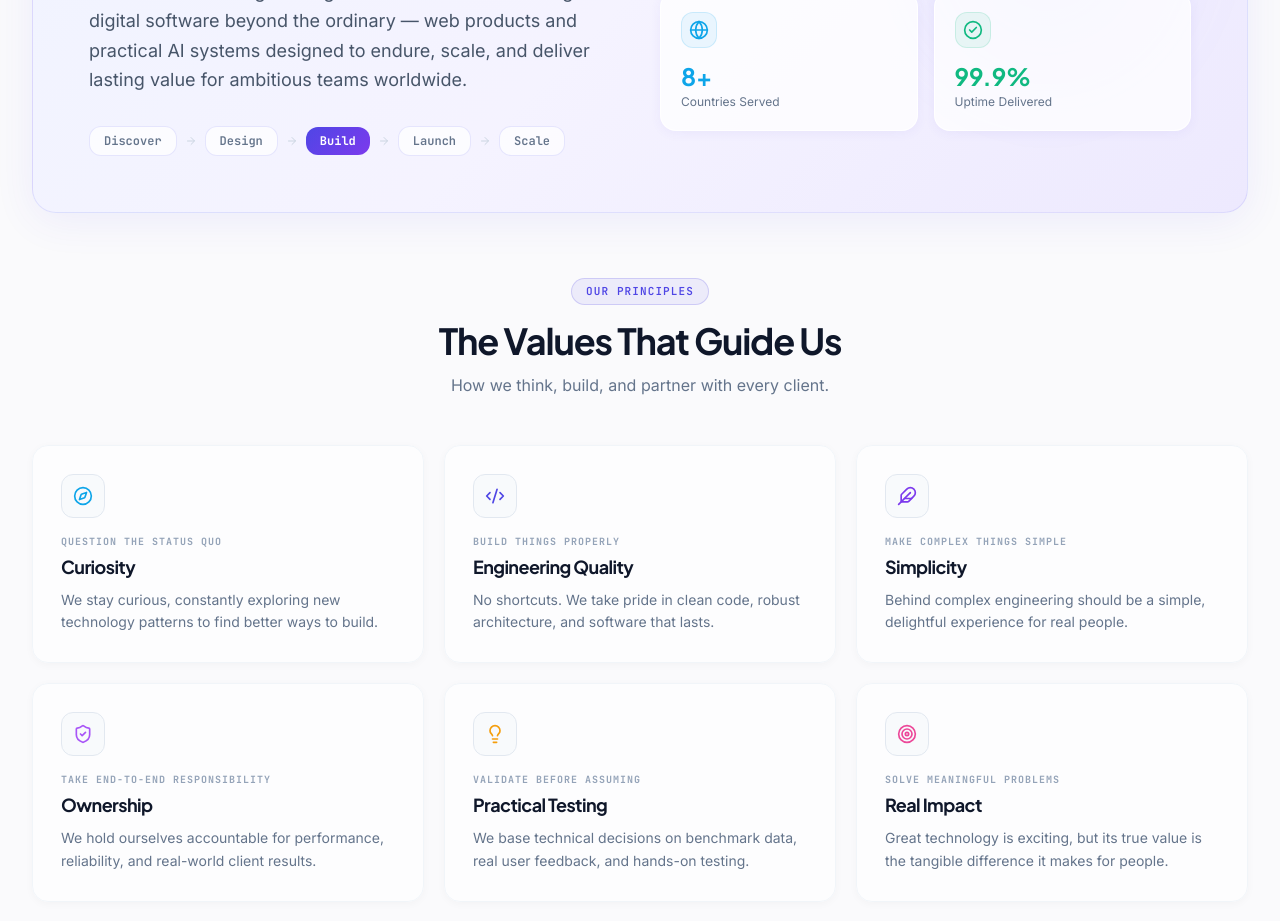
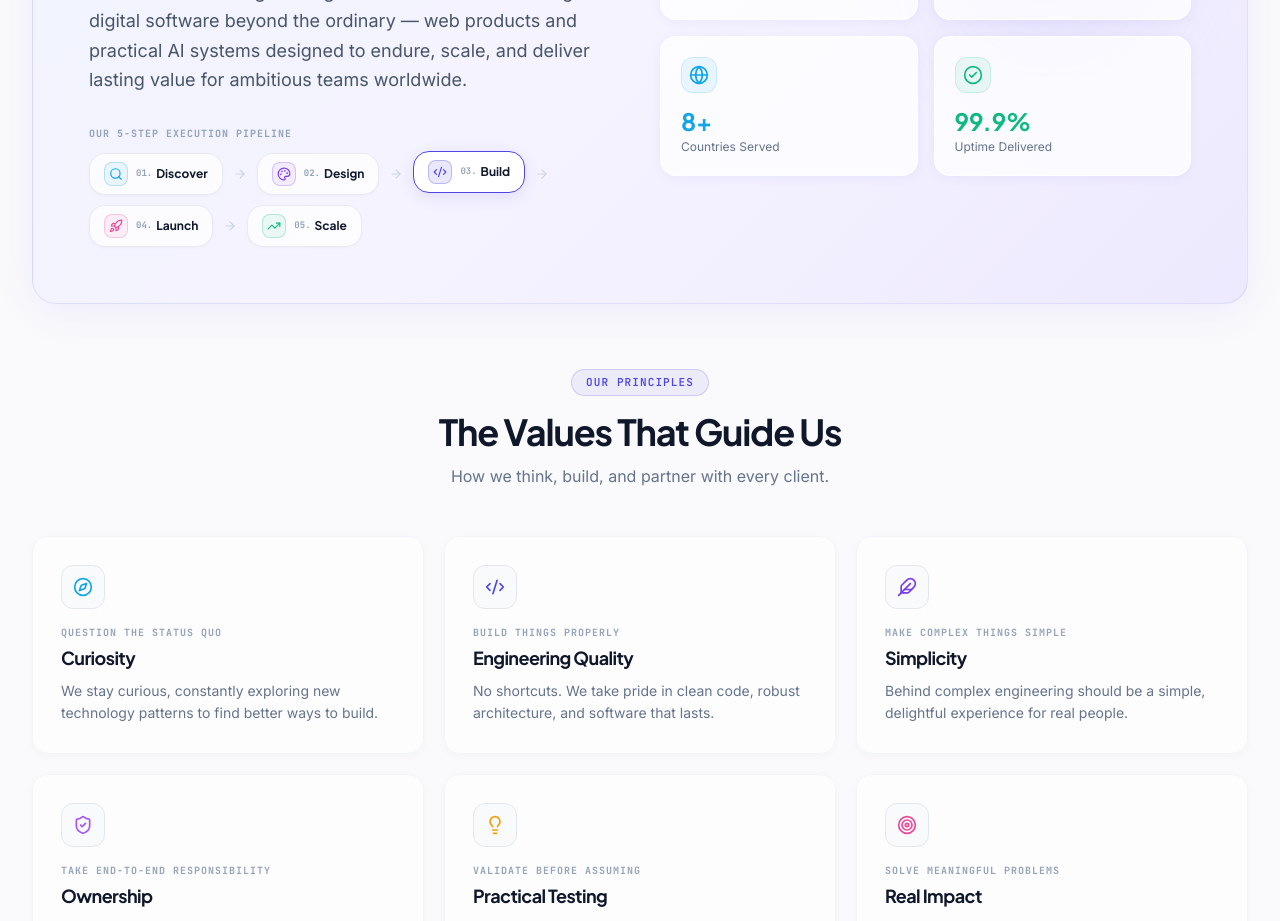
Before and after one commit to navaniish/NexovTech, a React (Vite) app: page / in a window 1280 px wide. Shown: the part 1220-2141 px from the top of the page. Built offline with nearby package versions, Linux system fonts and the light colour scheme; a web font is replaced by a local one.

Commit message:
Transform Discover-Design-Build-Launch-Scale into an interactive 5-step color-coded execution pipeline

```diff
--- a/src/components/AboutSection.tsx
+++ b/src/components/AboutSection.tsx
@@ -2,7 +2,7 @@ import React, { useState } from 'react';
 import { COMPANY_VALUES, TIMELINE_DATA } from '../data/portfolioData';
 import {
   ShieldCheck, Compass, Code2, Feather, Target, Lightbulb,
-  Users, Globe, Zap, ArrowRight, CheckCircle2
+  Users, Globe, Zap, ArrowRight, CheckCircle2, Search, Palette, Rocket, TrendingUp
 } from 'lucide-react';
 
 /* Value colour + icon identity */
@@ -33,6 +33,14 @@ const valueMeta: Record<string, { color: string; bg: string; border: string; ico
   },
 };
 
+const PROCESS_STEPS = [
+  { step: '01', title: 'Discover', desc: 'Roadmap & Scoping', color: '#0ea5e9', bg: 'rgba(14,165,233,0.08)', border: 'rgba(14,165,233,0.25)', icon: <Search className="w-3.5 h-3.5" /> },
+  { step: '02', title: 'Design', desc: 'UI/UX & Prototypes', color: '#7c3aed', bg: 'rgba(124,58,237,0.08)', border: 'rgba(124,58,237,0.25)', icon: <Palette className="w-3.5 h-3.5" /> },
+  { step: '03', title: 'Build', desc: 'Full-Stack & AI', color: '#4f46e5', bg: 'rgba(79,70,229,0.12)', border: 'rgba(79,70,229,0.3)', icon: <Code2 className="w-3.5 h-3.5" /> },
+  { step: '04', title: 'Launch', desc: 'Cloud Deployment', color: '#ec4899', bg: 'rgba(236,72,153,0.08)', border: 'rgba(236,72,153,0.25)', icon: <Rocket className="w-3.5 h-3.5" /> },
+  { step: '05', title: 'Scale', desc: '24/7 SLA Uptime', color: '#10b981', bg: 'rgba(16,185,129,0.08)', border: 'rgba(16,185,129,0.25)', icon: <TrendingUp className="w-3.5 h-3.5" /> },
+];
+
 const timelineStatusStyle = (status: string) => {
   if (status === 'Completed')  return { color: '#10b981', bg: 'rgba(16,185,129,0.08)',  border: 'rgba(16,185,129,0.2)' };
   if (status === 'Current')    return { color: '#4f46e5', bg: 'rgba(79,70,229,0.08)',   border: 'rgba(79,70,229,0.2)' };
@@ -41,6 +49,7 @@ const timelineStatusStyle = (status: string) => {
 
 export const AboutSection: React.FC = () => {
   const [hoveredValue, setHoveredValue] = useState<string | null>(null);
+  const [activeStep, setActiveStep] = useState<number | null>(null);
 
   return (
     <section id="about" className="py-16 sm:py-24 px-4 sm:px-6 md:px-8 max-w-7xl mx-auto">
@@ -78,25 +87,57 @@ export const AboutSection: React.FC = () => {
               NexovTech is an engineering studio dedicated to crafting digital software beyond the ordinary — web products and practical AI systems designed to endure, scale, and deliver lasting value for ambitious teams worldwide.
             </p>
 
-            {/* Process pills */}
-            <div className="flex flex-wrap items-center gap-2 font-mono text-xs">
-              {['Discover', 'Design', 'Build', 'Launch', 'Scale'].map((step, i, arr) => (
-                <React.Fragment key={step}>
-                  <span
-                    className="px-2.5 py-1 sm:px-3.5 sm:py-1.5 rounded-xl font-semibold text-[11px] sm:text-xs"
-                    style={
-                      step === 'Build'
-                        ? { background: 'linear-gradient(135deg,#4f46e5,#7c3aed)', color: '#fff', fontWeight: 700 }
-                        : { background: 'rgba(255,255,255,0.7)', color: '#64748b', border: '1px solid rgba(99,102,241,0.15)' }
-                    }
-                  >
-                    {step}
-                  </span>
-                  {i < arr.length - 1 && (
-                    <ArrowRight className="w-3 h-3 shrink-0" style={{ color: '#cbd5e1' }} />
-                  )}
-                </React.Fragment>
-              ))}
+            {/* ── Beautiful 5-Step Process Pipeline ──────────────────────── */}
+            <div>
+              <div className="text-[10px] font-mono font-bold text-slate-400 uppercase tracking-widest mb-3 flex items-center gap-1.5">
+                <span>OUR 5-STEP EXECUTION PIPELINE</span>
+              </div>
+
+              <div className="flex flex-wrap items-center gap-2 sm:gap-2.5">
+                {PROCESS_STEPS.map((item, idx) => {
+                  const isActive = activeStep === idx || item.title === 'Build';
+                  return (
+                    <React.Fragment key={item.step}>
+                      <div
+                        onMouseEnter={() => setActiveStep(idx)}
+                        onMouseLeave={() => setActiveStep(null)}
+                        className="group relative flex items-center gap-2 px-3 py-2 sm:px-3.5 sm:py-2 rounded-2xl cursor-pointer transition-all duration-300 shadow-sm"
+                        style={{
+                          background: isActive ? '#ffffff' : 'rgba(255,255,255,0.75)',
+                          border: `1.5px solid ${isActive ? item.color : 'rgba(226,232,240,0.8)'}`,
+                          boxShadow: isActive ? `0 4px 16px ${item.bg}` : '0 1px 3px rgba(15,23,42,0.03)',
+                          transform: isActive ? 'translateY(-2px)' : 'none',
+                        }}
+                      >
+                        {/* Icon circle */}
+                        <div
+                          className="w-6 h-6 rounded-lg flex items-center justify-center shrink-0 transition-transform duration-300 group-hover:scale-110"
+                          style={{ background: item.bg, border: `1px solid ${item.border}`, color: item.color }}
+                        >
+                          {item.icon}
+                        </div>
+
+                        {/* Title & Step */}
+                        <div>
+                          <div className="flex items-center gap-1">
+                            <span className="text-[9px] font-mono font-bold text-slate-400">{item.step}.</span>
+                            <span className="text-xs font-heading font-bold text-slate-900 group-hover:text-indigo-600 transition-colors">
+                              {item.title}
+                            </span>
+                          </div>
+                        </div>
+                      </div>
+
+                      {/* Arrow Connector */}
+                      {idx < PROCESS_STEPS.length - 1 && (
+                        <div className="shrink-0 text-slate-300 hidden sm:block">
+                          <ArrowRight className="w-3.5 h-3.5" />
+                        </div>
+                      )}
+                    </React.Fragment>
+                  );
+                })}
+              </div>
             </div>
           </div>
 
```
